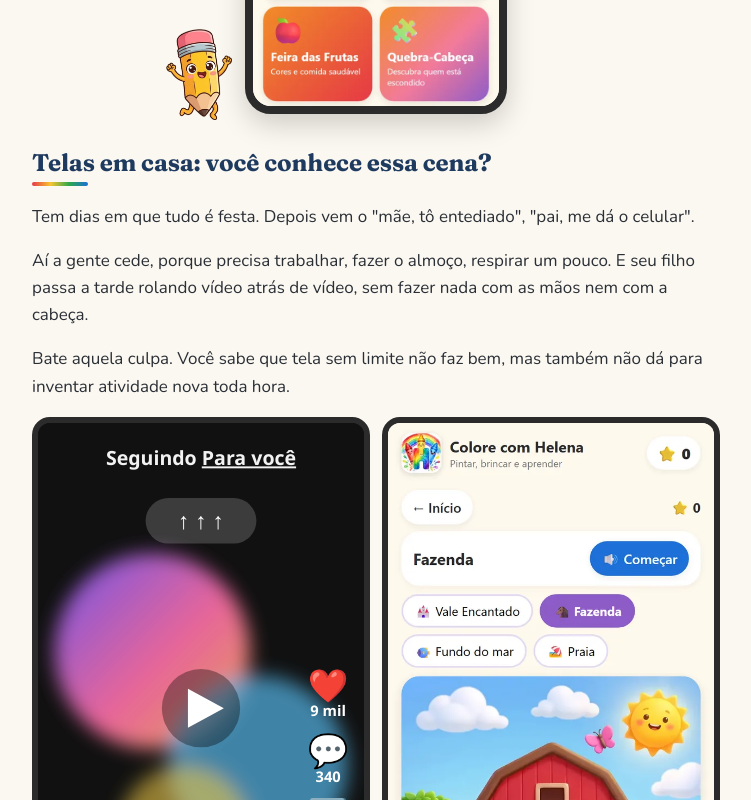
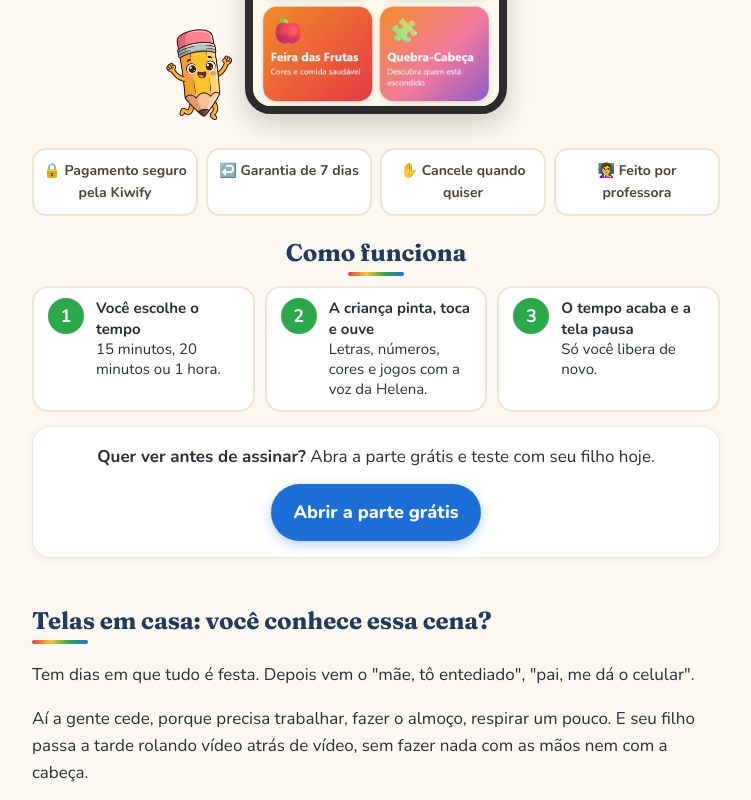
Before and after one commit to colorecomhelena/colorecomhelena.github.io, a plain HTML site: page vendas.html in a window 1280 px wide. Shown: the part 1060-1860 px from the top of the page, without its empty margins (264-1015 px from the left). Drawn offline with nearby package versions, Linux system fonts and the light colour scheme.

Commit message:
Atualiza o site do Colore com Helena

```diff
--- a/vendas.html
+++ b/vendas.html
@@ -66,6 +66,13 @@
   .plano p { margin: 6px 0; font-size: 15px; color: #4a433d; }
   .plano .botao { width: 100%; text-align: center; margin-top: 12px; }
   .faixa { background: var(--amar); color: #3b2e00; text-align: center; font-weight: 800; padding: 10px 14px; border-radius: 14px; }
+  .confianca { display: grid; grid-template-columns: 1fr 1fr; gap: 8px; }
+  .confianca span { background: #fff; border: 2px solid var(--linha); border-radius: 14px; padding: 10px 8px; text-align: center; font-size: 14px; font-weight: 700; color: #4a433d; }
+  .tres { display: grid; gap: 10px; margin-top: 10px; }
+  .passo { display: flex; gap: 12px; align-items: center; background: #fff; border: 2px solid var(--linha); border-radius: 16px; padding: 10px 14px; }
+  .passo b { flex: 0 0 auto; width: 36px; height: 36px; border-radius: 50%; background: var(--verde); color: #fff; display: grid; place-items: center; font-size: 18px; }
+  .passo p { margin: 0; font-size: 15px; line-height: 1.35; }
+  @media (min-width: 640px) { .confianca { grid-template-columns: repeat(4, 1fr); } .tres { grid-template-columns: repeat(3, 1fr); } .passo { align-items: flex-start; } }
   .garantia { display: flex; gap: 14px; align-items: center; }
   .garantia .medalha { flex: 0 0 auto; width: 84px; height: 84px; border-radius: 50%; background: var(--verde); color: #fff; display: grid; place-items: center; text-align: center; font-weight: 900; line-height: 1.05; font-size: 15px; box-shadow: 0 0 0 5px #fff, 0 0 0 8px var(--verde); }
   @media (min-width: 640px) { .precos { grid-template-columns: 1fr 1fr; } .galeria { grid-template-columns: repeat(3, 1fr); } .dois { grid-template-columns: 1fr 1fr; } h1 { font-size: 36px; } }
@@ -98,6 +105,26 @@ document.addEventListener("click",function(e){var a=e.target.closest("a,button")
   </div>
 
 
+</section>
+
+<!-- 25/11 (pedido dela, pesquisa de páginas de venda): faixa de confiança + Como funciona + teste grátis logo no começo -->
+<section>
+  <div class="confianca">
+    <span>🔒 Pagamento seguro pela Kiwify</span>
+    <span>↩️ Garantia de 7 dias</span>
+    <span>✋ Cancele quando quiser</span>
+    <span>👩‍🏫 Feito por professora</span>
+  </div>
+  <h2 class="centro" style="margin-top:22px">Como funciona</h2>
+  <div class="tres">
+    <div class="passo"><b>1</b><p><strong>Você escolhe o tempo</strong><br>15 minutos, 20 minutos ou 1 hora.</p></div>
+    <div class="passo"><b>2</b><p><strong>A criança pinta, toca e ouve</strong><br>Letras, números, cores e jogos com a voz da Helena.</p></div>
+    <div class="passo"><b>3</b><p><strong>O tempo acaba e a tela pausa</strong><br>Só você libera de novo.</p></div>
+  </div>
+  <div class="cartao centro" style="margin-top:14px">
+    <p style="margin:0 0 8px"><b>Quer ver antes de assinar?</b> Abra a parte grátis e teste com seu filho hoje.</p>
+    <a class="botao azul" href="./">Abrir a parte grátis</a>
+  </div>
 </section>
 
 <!-- 2. Dor -->
@@ -224,7 +251,7 @@ document.addEventListener("click",function(e){var a=e.target.closest("a,button")
 <!-- Amostra grátis -->
 <section class="centro">
   <h2>Experimente a parte grátis antes</h2>
-  <p>Alguns desenhos, letras, números, quebra-cabeças, o Jogo das Cores e a Feira das Frutas ficam abertos para você testar com seu filho hoje mesmo.</p>
+  <p>Alguns desenhos, letras, números, quebra-cabeças, a Cozinha da Helena e a Feira das Frutas ficam abertos para você testar com seu filho hoje mesmo.</p>
   <a class="botao azul" href="./">Abrir a parte grátis</a>
 </section>
 
```
